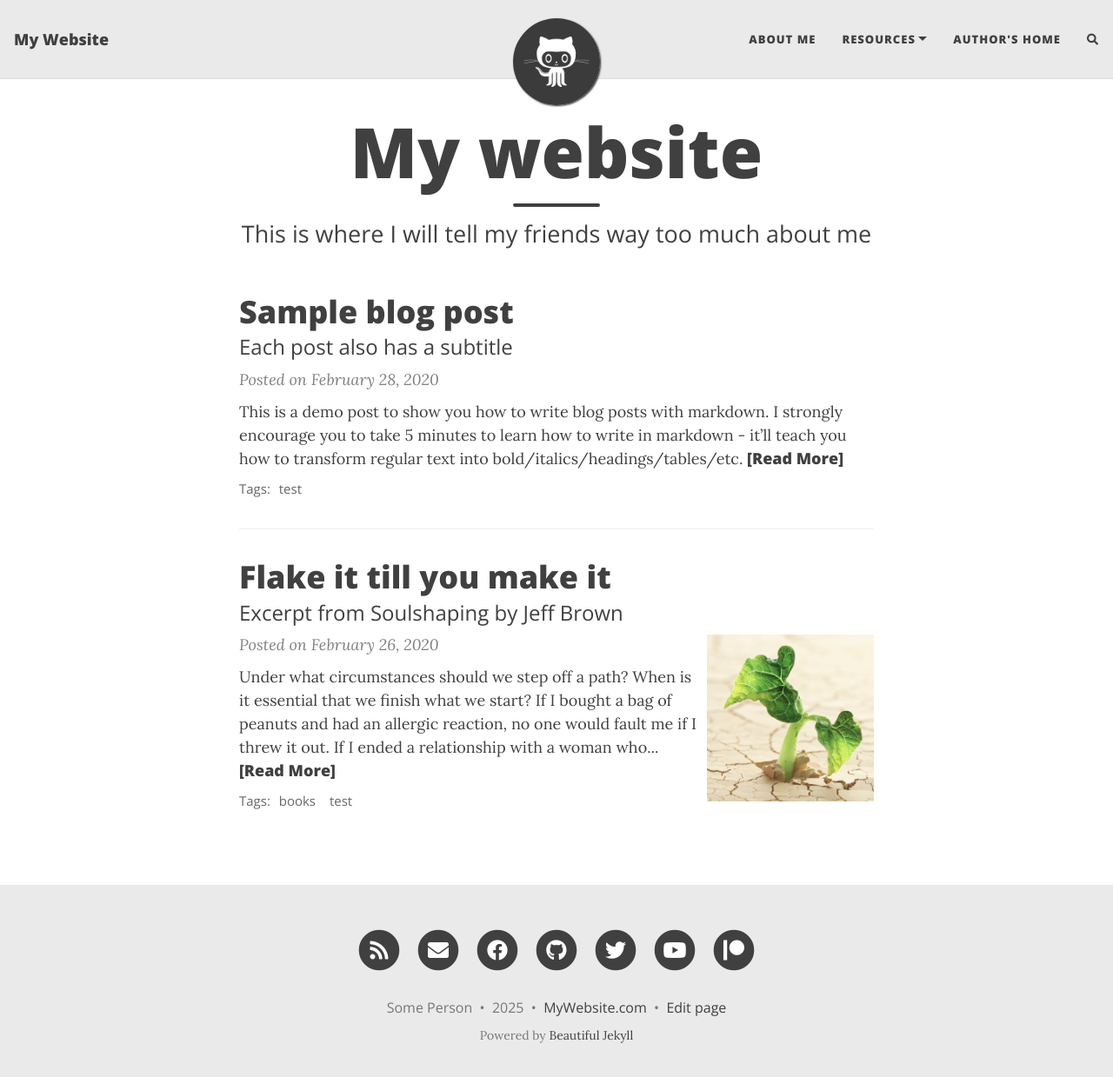
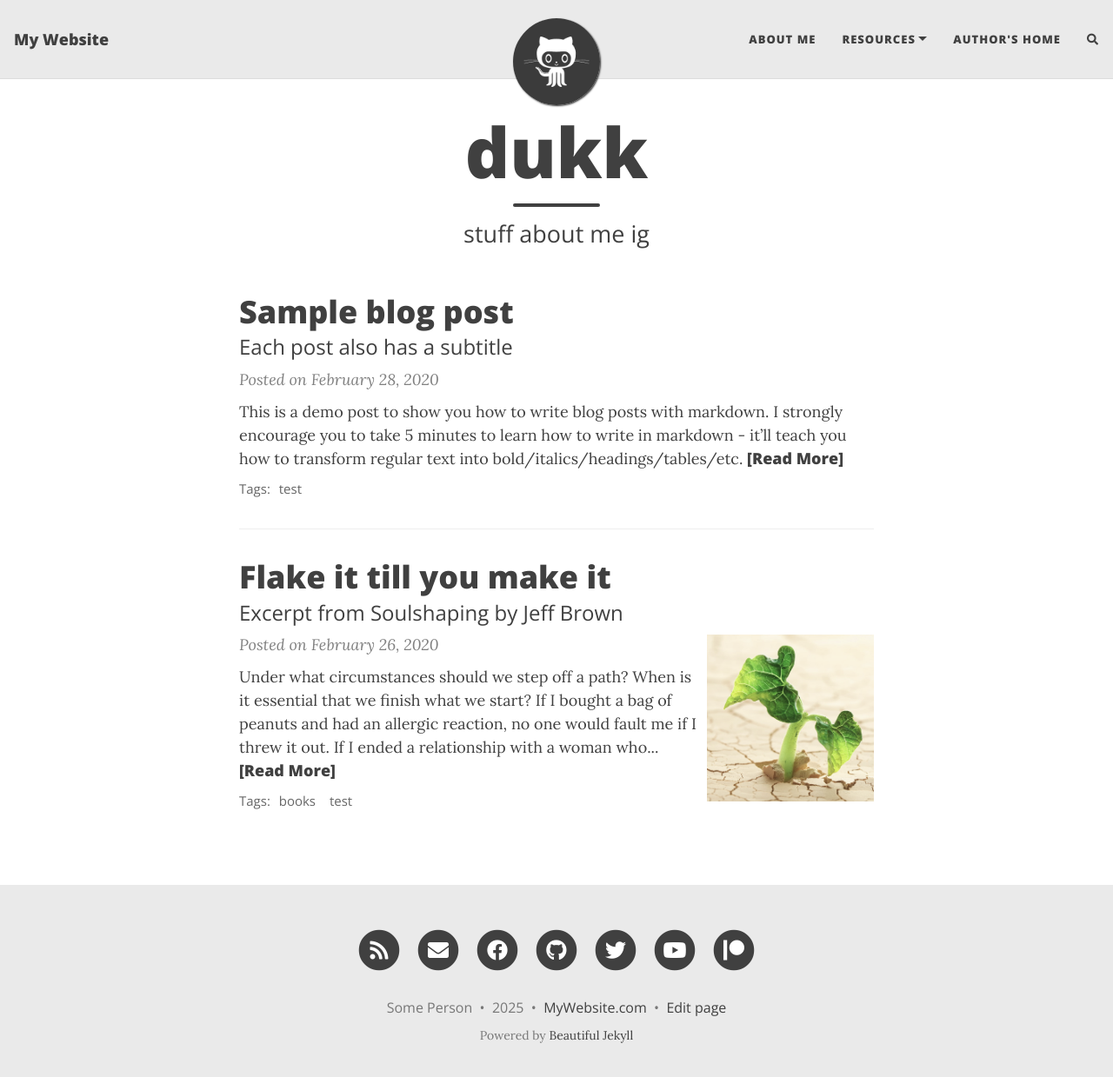
Before and after one commit to Duck-Dude/dukk, a Jekyll site: the page built from index.html, in a window 1280 px wide and 1252 px high. Shown: the top 1239 px of the window at 87% size. Built offline with Jekyll 4.4.1, drawn with Linux system fonts in a browser that asks for light colours; nearby versions of some CDN libraries; the list of posts is cut into pages by our own code; comment, search, counter and statistics services are not loaded.

Commit message:
Update index.html

```diff
--- a/index.html
+++ b/index.html
@@ -1,5 +1,5 @@
 ---
 layout: home
-title: My website
-subtitle: This is where I will tell my friends way too much about me
+title: dukk
+subtitle: stuff about me ig
 ---
```
